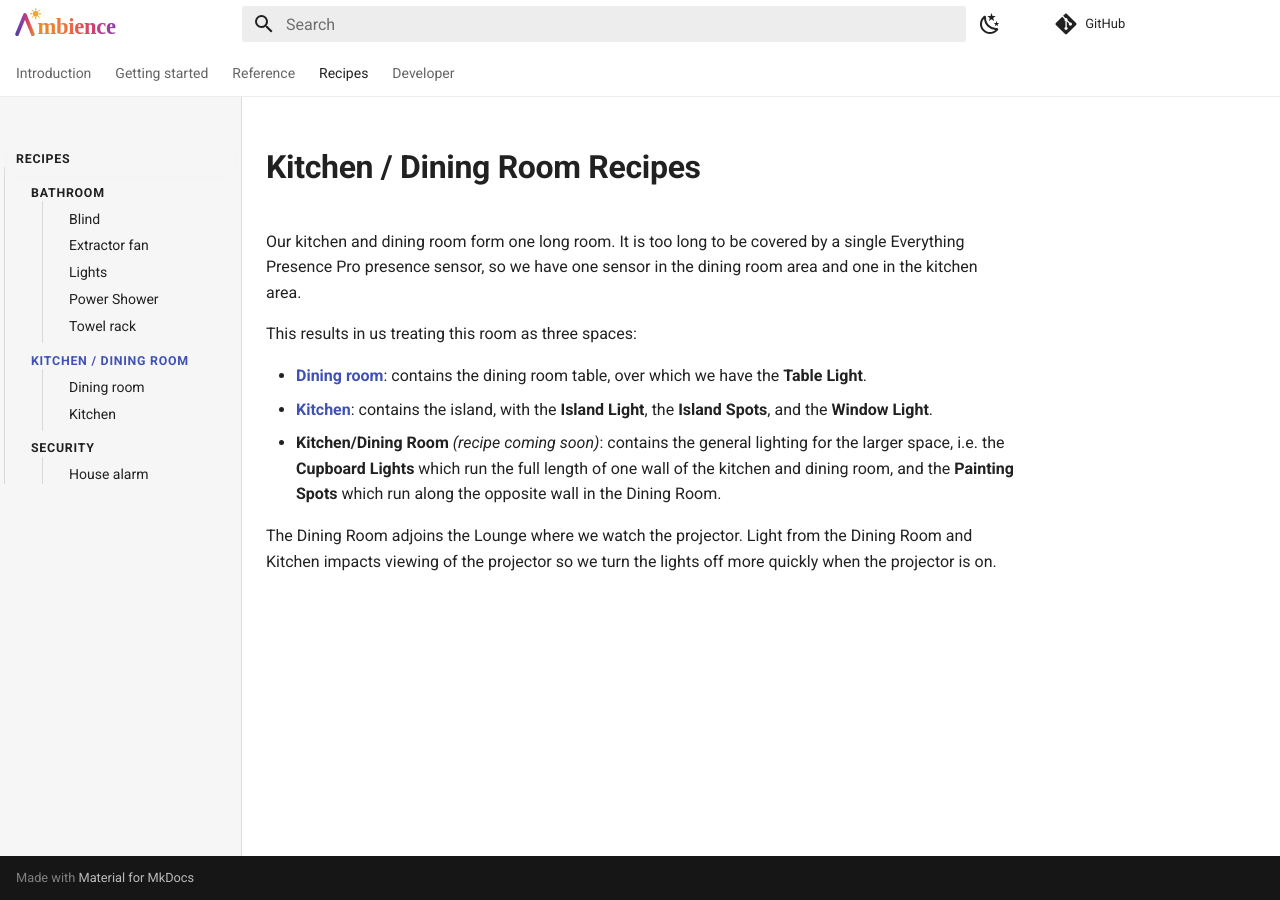
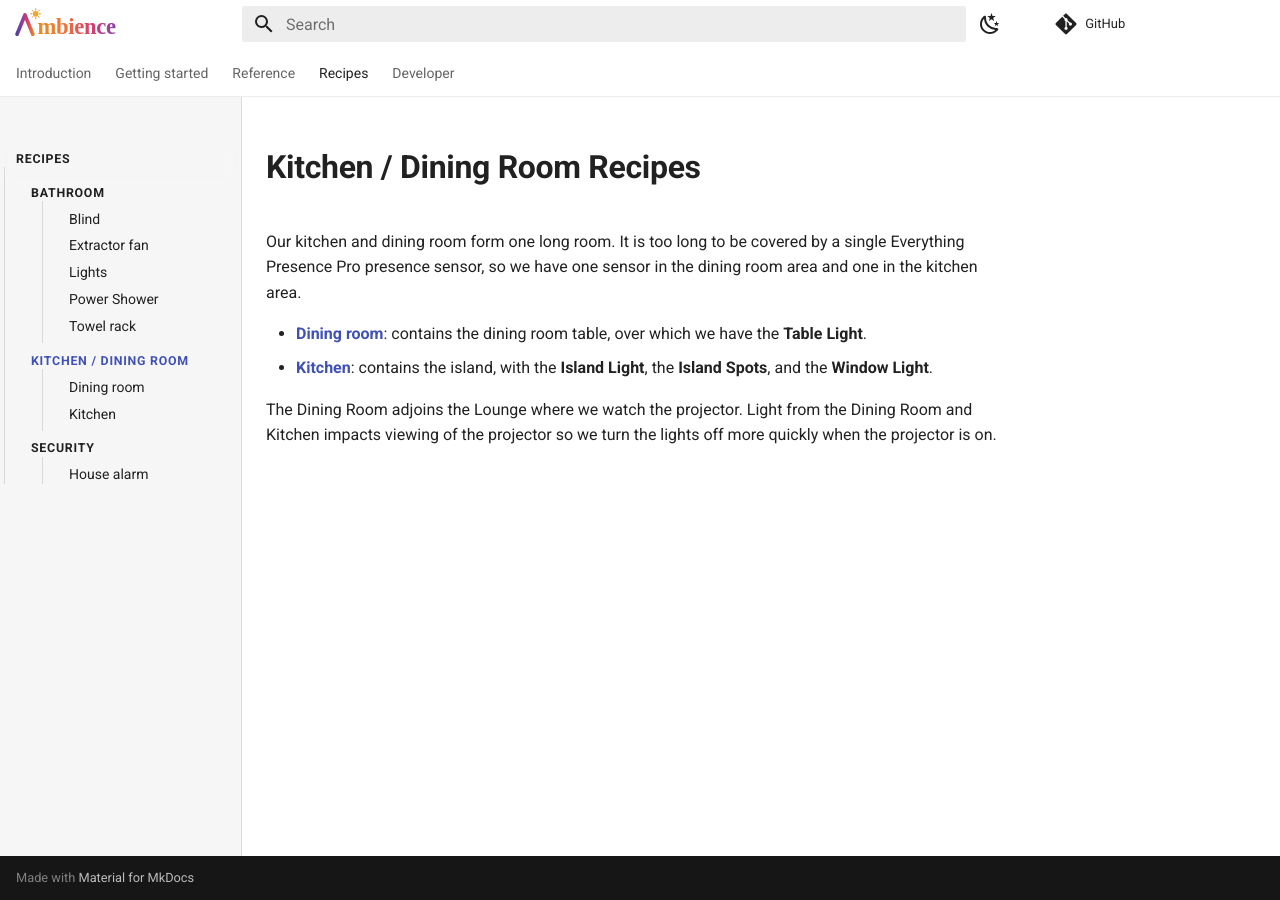
Before and after one commit to clintongormley/ambience, an MkDocs documentation site: the page built from docs/recipes/kitchen-dining/index.md, in a window 1280 px wide. Built offline with MkDocs 1.6.1 and Material for MkDocs 9.7.7, drawn with Linux system fonts in a browser that asks for light colours; comment, search, counter and statistics services are not loaded.

Commit message:
docs: trim the Kitchen / Dining Room overview
Drop the 'three spaces' lead-in and the deferred Kitchen/Dining Room bullet, so
the overview lists just the two published recipes.

```diff
--- a/docs/recipes/kitchen-dining/index.md
+++ b/docs/recipes/kitchen-dining/index.md
@@ -4,16 +4,10 @@ Our kitchen and dining room form one long room. It is too long to be covered by
 a single Everything Presence Pro presence sensor, so we have one sensor in the
 dining room area and one in the kitchen area.
 
-This results in us treating this room as three spaces:
-
 - [**Dining room**](dining-room.md): contains the dining room table, over which
     we have the **Table Light**.
 - [**Kitchen**](kitchen.md): contains the island, with the **Island Light**, the
     **Island Spots**, and the **Window Light**.
-- **Kitchen/Dining Room** *(recipe coming soon)*: contains the general lighting
-    for the larger space, i.e. the **Cupboard Lights** which run the full length
-    of one wall of the kitchen and dining room, and the **Painting Spots** which
-    run along the opposite wall in the Dining Room.
 
 The Dining Room adjoins the Lounge where we watch the projector. Light from the
 Dining Room and Kitchen impacts viewing of the projector so we turn the lights
```
